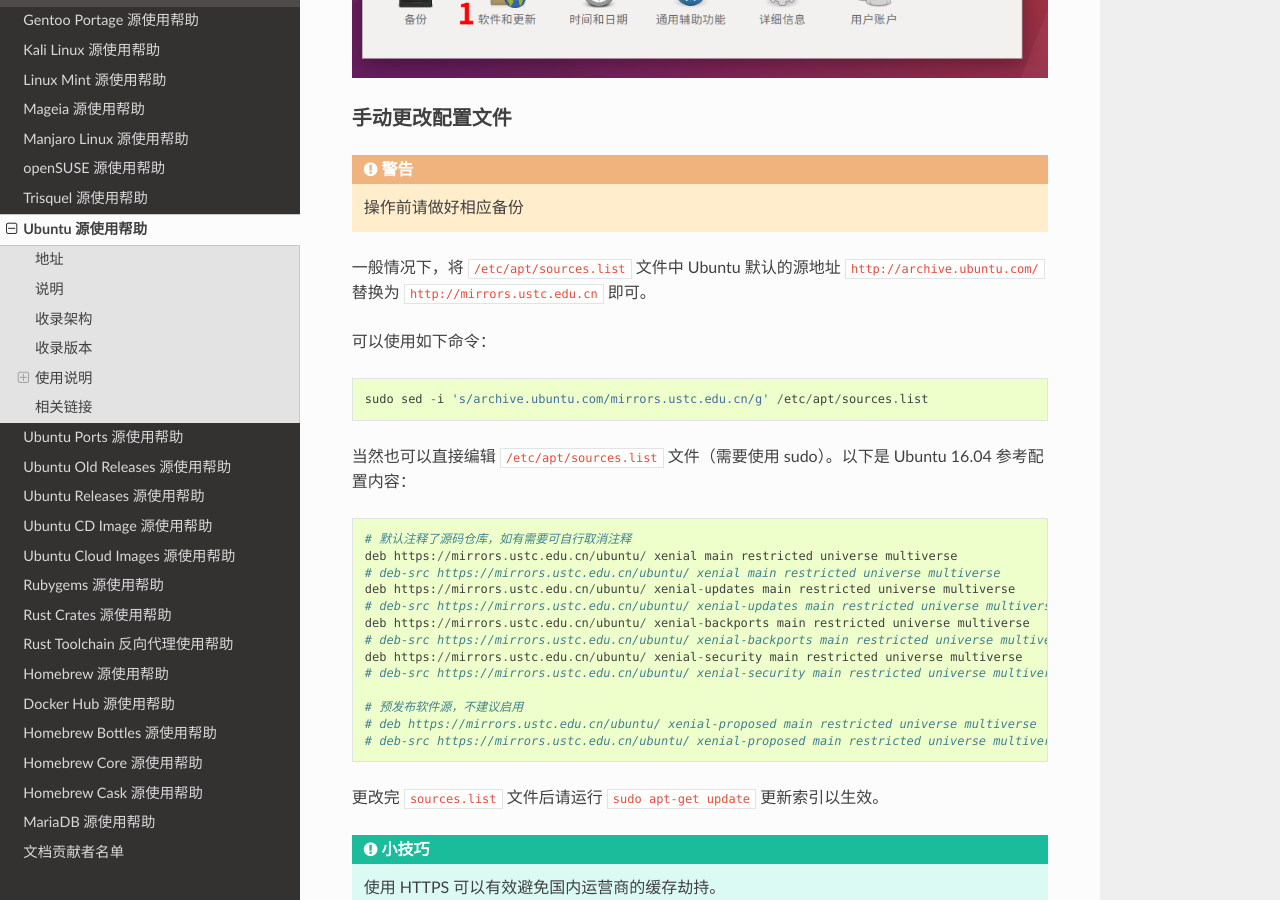
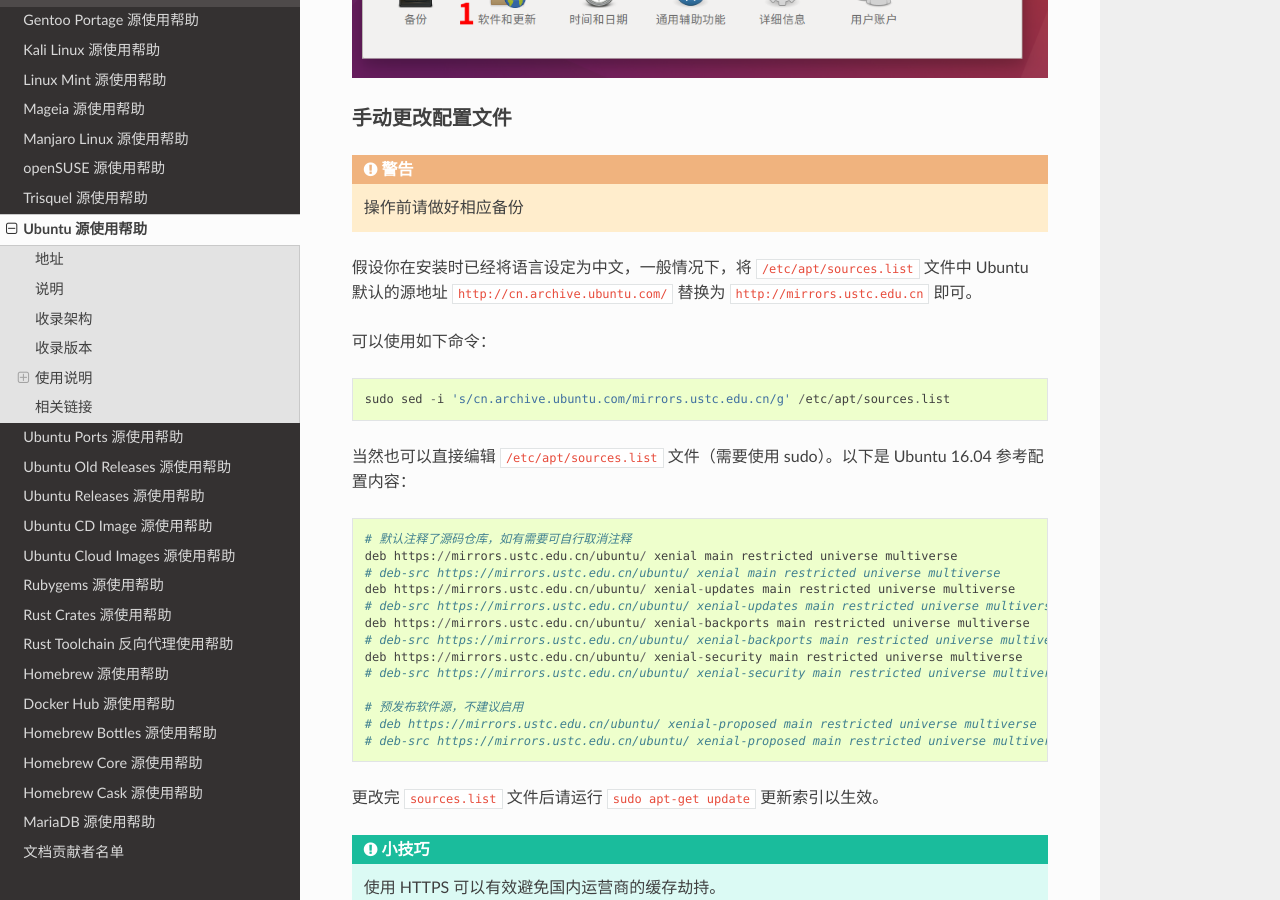
Before and after one commit to ustclug/mirrorhelp, a Sphinx documentation site: the page built from source/ubuntu.rst, in a window 1280 px wide and 900 px high, scrolled down 1370 px. Built offline with Sphinx 7.4.7 and the Read the Docs theme 2.0.0, drawn with Linux system fonts in a browser that asks for light colours; pages that are not in the unit, such as notebooks, are missing from menus.

Commit message:
Update ubuntu.rst

```diff
--- a/source/ubuntu.rst
+++ b/source/ubuntu.rst
@@ -45,14 +45,14 @@
 .. warning::
     操作前请做好相应备份
 
-一般情况下，将 :file:`/etc/apt/sources.list` 文件中 Ubuntu 默认的源地址 ``http://archive.ubuntu.com/``
+假设你在安装时已经将语言设定为中文，一般情况下，将 :file:`/etc/apt/sources.list` 文件中 Ubuntu 默认的源地址 ``http://cn.archive.ubuntu.com/``
 替换为 ``http://mirrors.ustc.edu.cn`` 即可。
 
 可以使用如下命令：
 
 ::
 
-  sudo sed -i 's/archive.ubuntu.com/mirrors.ustc.edu.cn/g' /etc/apt/sources.list
+  sudo sed -i 's/cn.archive.ubuntu.com/mirrors.ustc.edu.cn/g' /etc/apt/sources.list
 
 当然也可以直接编辑 :file:`/etc/apt/sources.list` 文件（需要使用 sudo）。以下是 Ubuntu 16.04 参考配置内容：
 
```
